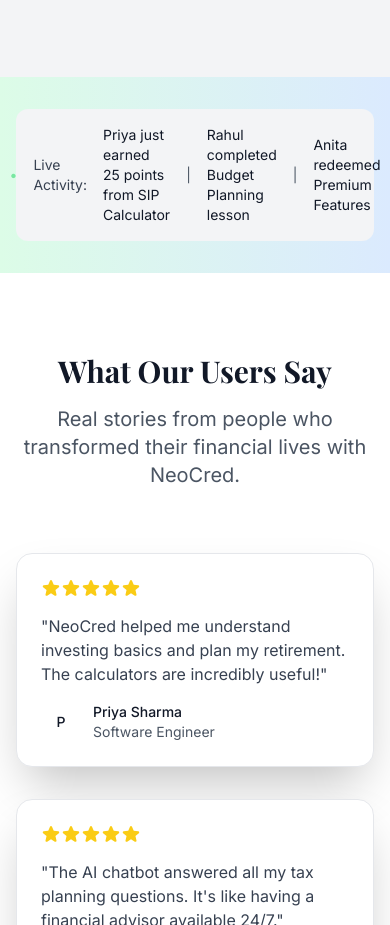
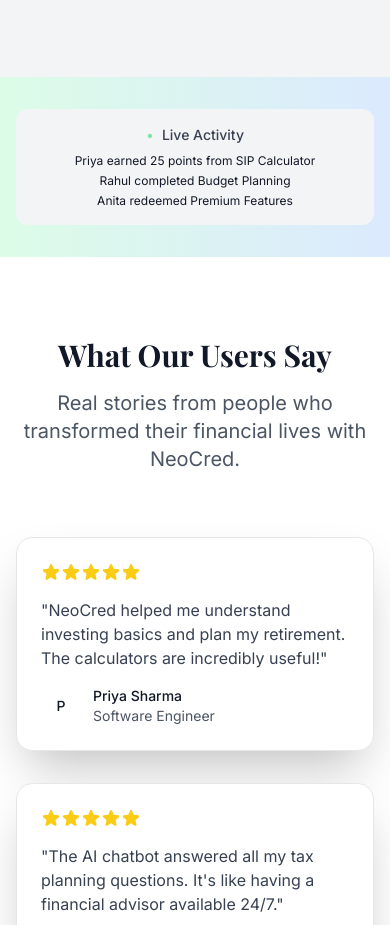
Before and after one commit to Rakesh-dev369/Neocred.in, a React (Vite) app in the folder frontend/: page / in a window 390 px wide. Shown: the part 4940-5865 px from the top of the page. Built offline with nearby package versions, Linux system fonts and the light colour scheme.

Commit message:
fix-live-activity-mobile-responsive

```diff
--- a/frontend/src/pages/Home.jsx
+++ b/frontend/src/pages/Home.jsx
@@ -310,7 +310,21 @@ export default function Home() {
       <section className="py-8 bg-gradient-to-r from-green-100 to-blue-100 dark:from-green-900/20 dark:to-blue-900/20">
         <div className="max-w-7xl mx-auto px-4 sm:px-6 lg:px-8">
           <div className="bg-gray-100 dark:bg-white/5 p-4 rounded-xl">
-            <div className="flex items-center justify-center gap-4 text-sm">
+            {/* Mobile Layout */}
+            <div className="block md:hidden">
+              <div className="flex items-center justify-center gap-2 text-sm mb-2">
+                <span className="text-green-400 animate-pulse">•</span>
+                <span className="text-gray-700 dark:text-white/80 font-medium">Live Activity</span>
+              </div>
+              <div className="text-center space-y-1 text-xs">
+                <div className="text-gray-900 dark:text-white">Priya earned 25 points from SIP Calculator</div>
+                <div className="text-gray-900 dark:text-white">Rahul completed Budget Planning</div>
+                <div className="text-gray-900 dark:text-white">Anita redeemed Premium Features</div>
+              </div>
+            </div>
+
+            {/* Desktop Layout */}
+            <div className="hidden md:flex items-center justify-center gap-4 text-sm">
               <span className="text-green-400 animate-pulse">•</span>
               <span className="text-gray-700 dark:text-white/80">Live Activity:</span>
               <span className="text-gray-900 dark:text-white">Priya just earned 25 points from SIP Calculator</span>
```
